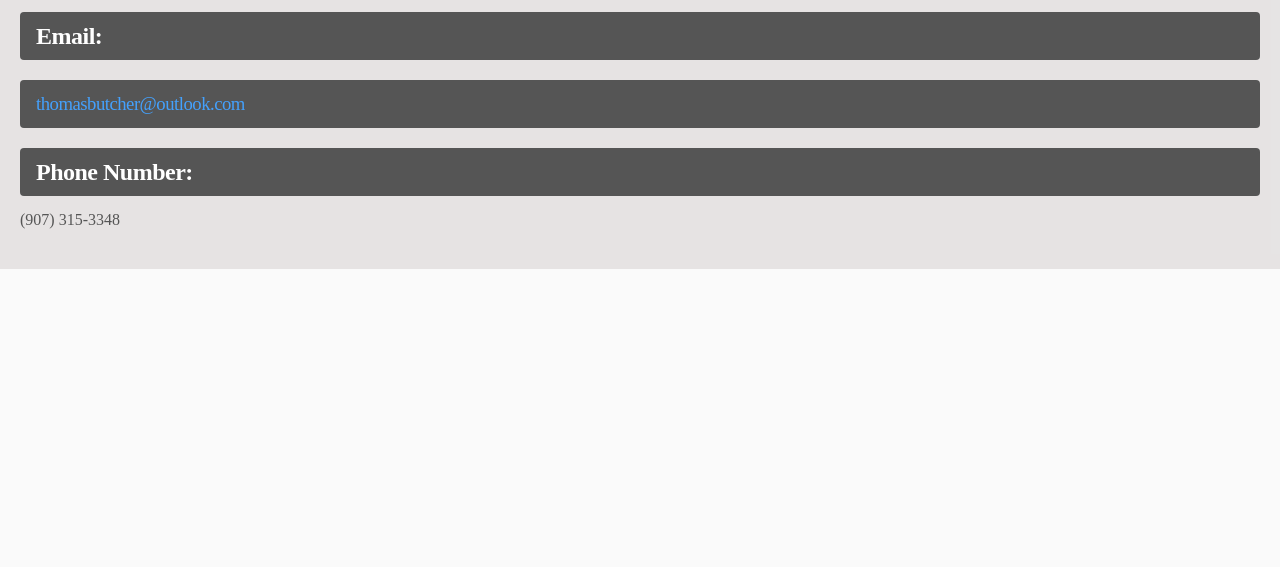
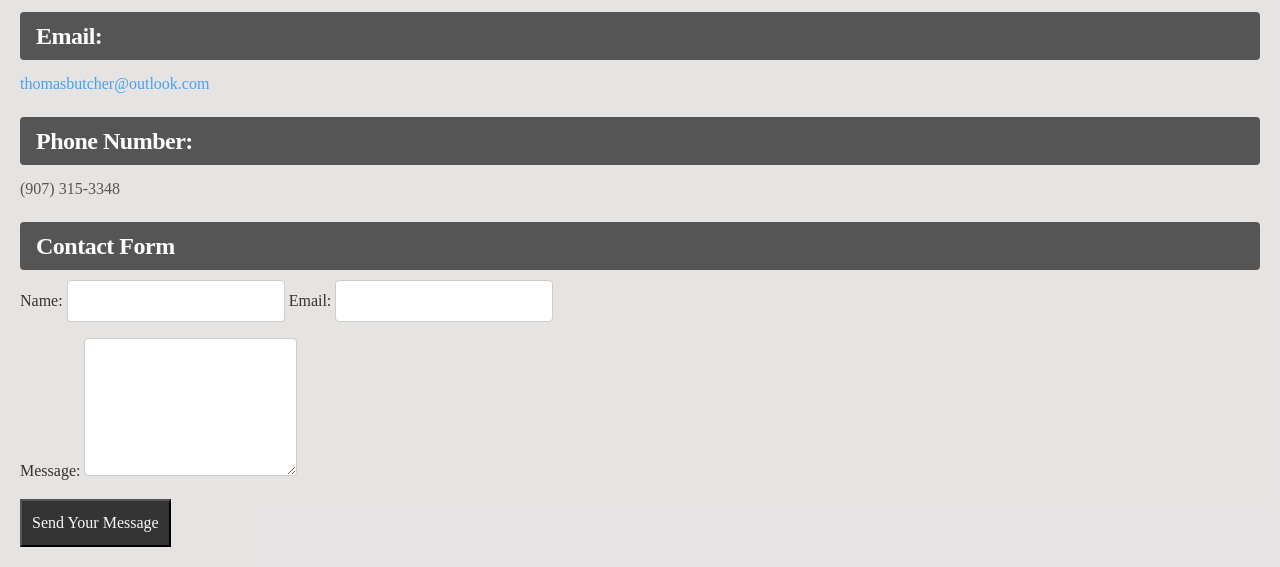
Before and after one commit to thomas-butcher/Butcher-CSCI-181-Practice, a plain HTML site: page contact.html in a window 1280 px wide. Shown: the part 255-822 px from the top of the page. Before the commit the page ends 800 px from the top, so only its background shows below. Drawn offline with Linux system fonts and the light colour scheme.

Commit message:
added contact form and relevant coursework

```diff
--- a/contact.html
+++ b/contact.html
@@ -22,11 +22,28 @@
     <main>
       <h1>Contact</h1>
       <h2>Email:</h2>
-      <h3>
+      <p>
         <a href="mailto:thomasbutcher@outlook.com">thomasbutcher@outlook.com</a>
-      </h3>
+      </p>
       <h2>Phone Number:</h2>
       <p>(907) 315-3348</p>
+      <h2>Contact Form</h2>
+      <section id="contact">
+        <form>
+          <label for="name">Name:</label>
+          <input type="text" id="name" name="name" required />
+
+          <label for="email">Email:</label>
+          <input type="email" id="email" name="email" required />
+
+          <p></p>
+          <label for="message">Message:</label>
+          <textarea id="message" name="message" rows="5" required></textarea>
+
+          <p></p>
+          <button type="submit">Send Your Message</button>
+        </form>
+      </section>
     </main>
   </body>
 </html>
--- a/styles/style.css
+++ b/styles/style.css
@@ -101,3 +101,16 @@ ol {
 li {
   margin-bottom: 8px;
 }
+
+input {
+  padding: 8px;
+  border: 1px solid #cccccc;
+  border-radius: 4px;
+}
+
+textarea {
+  padding: 8px;
+  border: 1px solid #cccccc;
+  border-radius: 4px;
+  resize: vertical;
+}
```
Also changed, not shown: index.html (+1 -1 lines), resume.html (+77 -11 lines).
